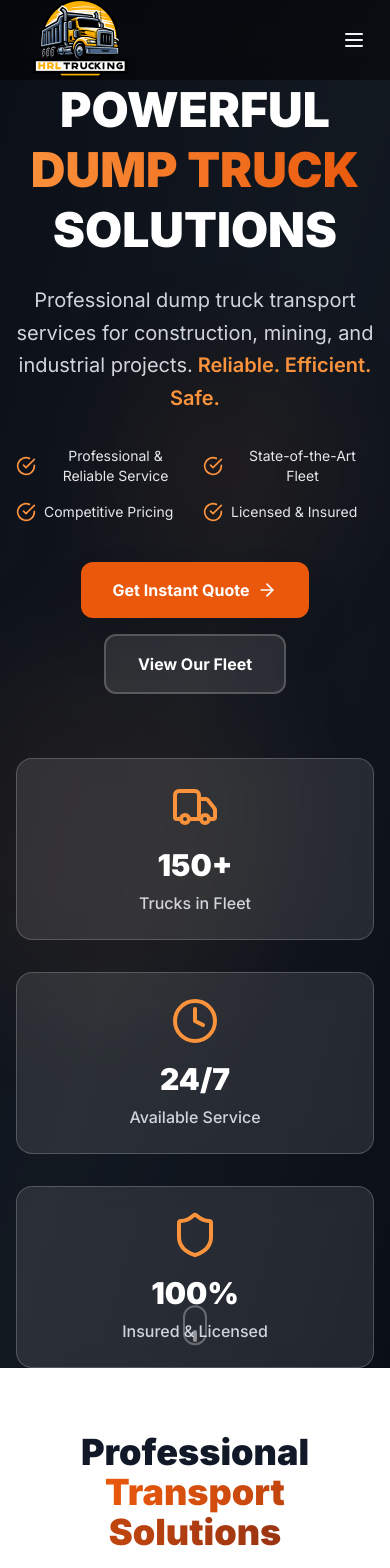
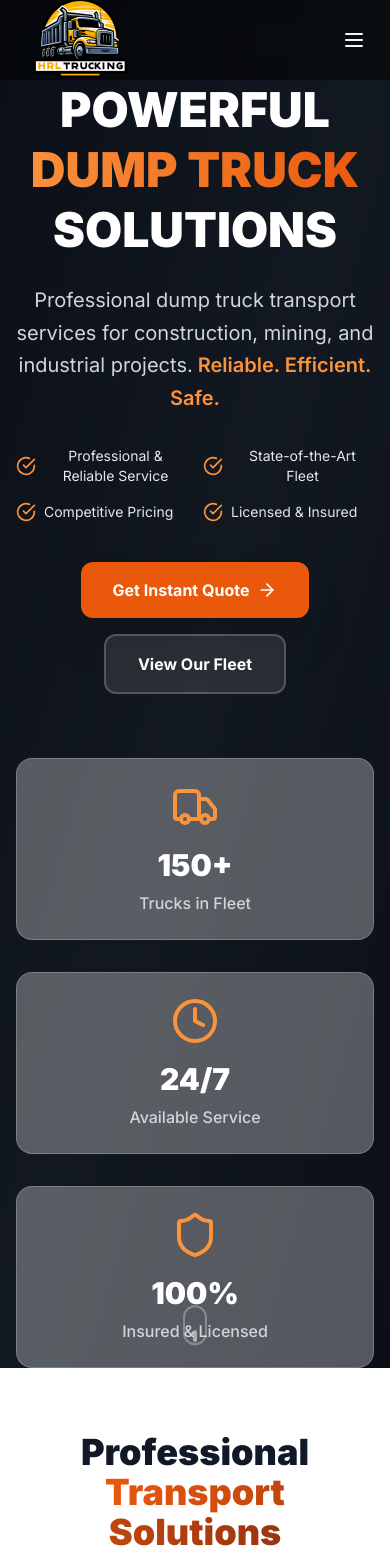
Before and after one commit to Parmjot23/HRL-Trucking, a React (Vite) app: page / in a window 390 px wide. Shown: the top 1568 px of the page. Built offline with nearby package versions, Linux system fonts and the light colour scheme.

Commit message:
fix: reset scroll on navigation and optimize mobile

```diff
--- a/src/App.tsx
+++ b/src/App.tsx
@@ -1,4 +1,5 @@
 import { BrowserRouter as Router, Routes, Route } from 'react-router-dom';
+import ScrollToTop from './components/ScrollToTop';
 import Header from './components/Header';
 import Footer from './components/Footer';
 import HomePage from './pages/HomePage';
@@ -10,6 +11,7 @@ import QuotePage from './pages/QuotePage';
 function App() {
   return (
     <Router>
+      <ScrollToTop />
       <div className="App min-h-screen flex flex-col bg-gray-50">
         <Header />
         <main className="flex-1">
--- a/src/components/HeroSection.tsx
+++ b/src/components/HeroSection.tsx
@@ -23,7 +23,7 @@ const HeroSection: React.FC = () => {
       <div className="absolute inset-0 bg-gradient-to-br from-gray-900 via-gray-800 to-gray-900">
         <div className="absolute inset-0 bg-black/40"></div>
         {/* Animated background pattern */}
-        <div className="absolute inset-0 opacity-10">
+        <div className="absolute inset-0 opacity-10 hidden md:block">
           <div className="absolute top-1/4 left-1/4 w-64 h-64 bg-primary-500 rounded-full blur-3xl animate-pulse"></div>
           <div className="absolute bottom-1/4 right-1/4 w-96 h-96 bg-primary-400 rounded-full blur-3xl animate-pulse delay-1000"></div>
         </div>
--- /dev/null
+++ b/src/components/ScrollToTop.tsx
@@ -0,0 +1,14 @@
+import { useEffect } from 'react';
+import { useLocation } from 'react-router-dom';
+
+const ScrollToTop: React.FC = () => {
+  const { pathname } = useLocation();
+
+  useEffect(() => {
+    window.scrollTo(0, 0);
+  }, [pathname]);
+
+  return null;
+};
+
+export default ScrollToTop;
--- a/src/index.css
+++ b/src/index.css
@@ -74,6 +74,12 @@
       background-size: cover;
       background-position: center top;
     }
+
+    /* Disable heavy backdrop blur on small screens */
+    .glass-effect {
+      backdrop-filter: none;
+      background-color: rgba(255, 255, 255, 0.3);
+    }
   }
 
   /* Image optimization for better performance */
```
